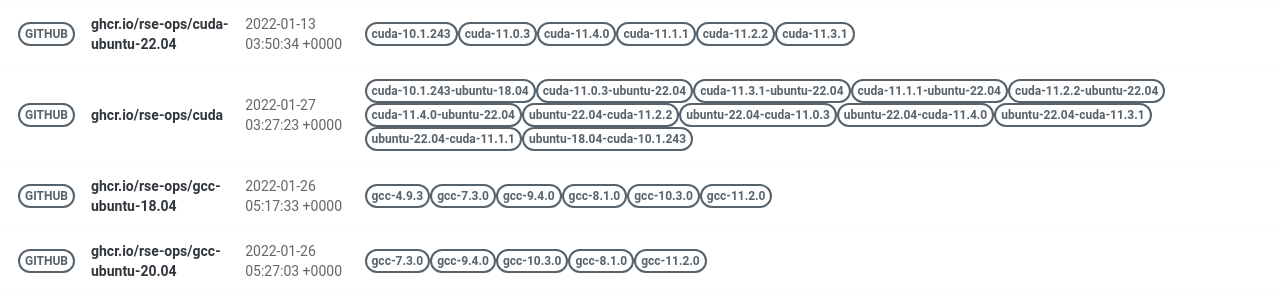
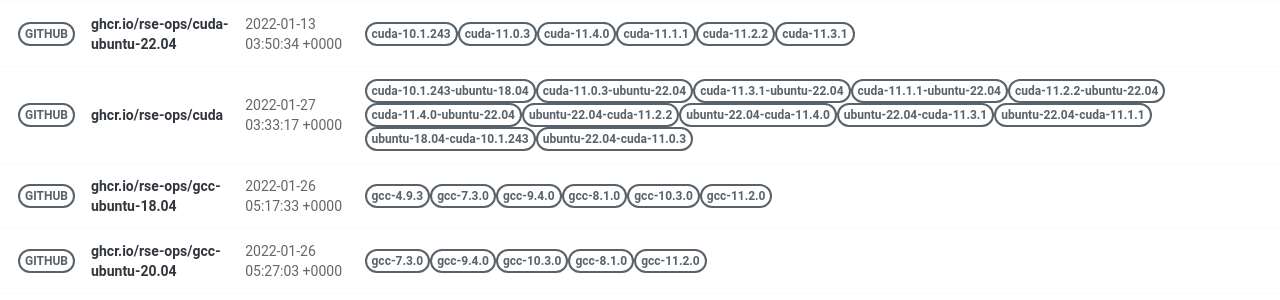
Before and after one commit to rse-ops/docker-images, a Jekyll site: the page built from pages/index.md, in a window 1280 px wide. Shown: the part 428-728 px from the top of the page. Built offline with Jekyll 4.4.1, drawn with Linux system fonts in a browser that asks for light colours; nearby versions of some CDN libraries.

Commit message:
Automated push to update library 2022-01-27

```diff
--- a/_library/ghcr.io-rse-ops-cuda.md
+++ b/_library/ghcr.io-rse-ops-cuda.md
@@ -1,7 +1,7 @@
 ---
 layout: container
 name: ghcr.io/rse-ops/cuda
-updated_at: 2022-01-27 03:27:23.819438
+updated_at: 2022-01-27 03:33:17.259893
 
 
 container_url: https://github.com/orgs/rse-ops/packages/container/package/cuda
```
Also changed, not shown: other parts of _library/ghcr.io-rse-ops-cuda.md (+3 -3 lines).
